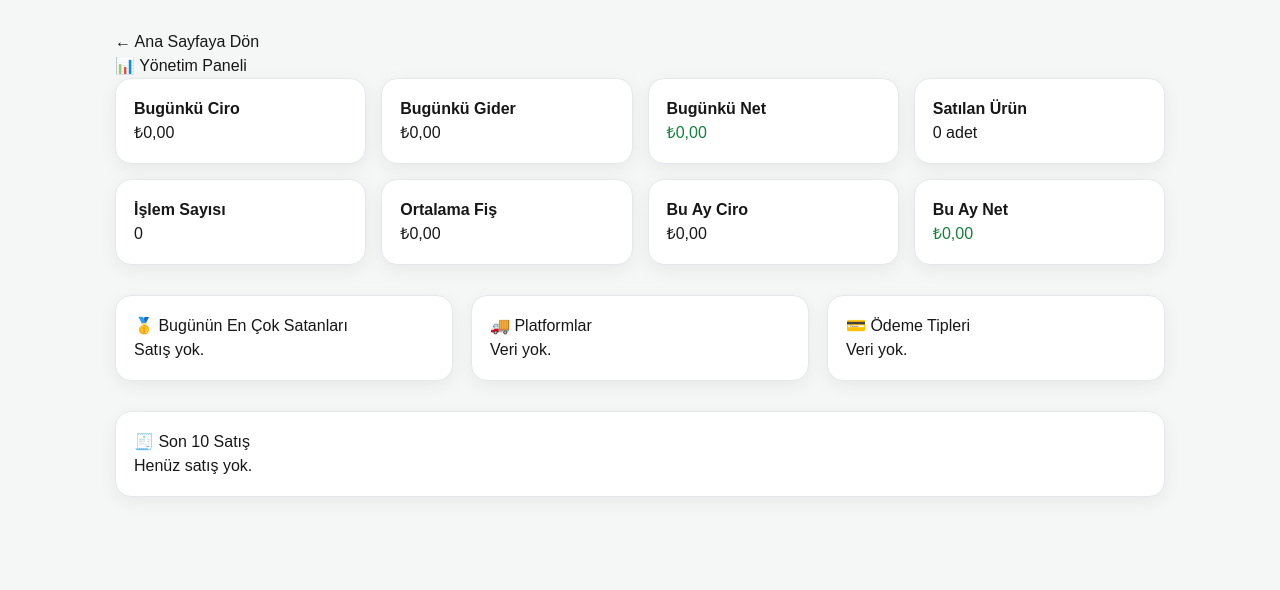
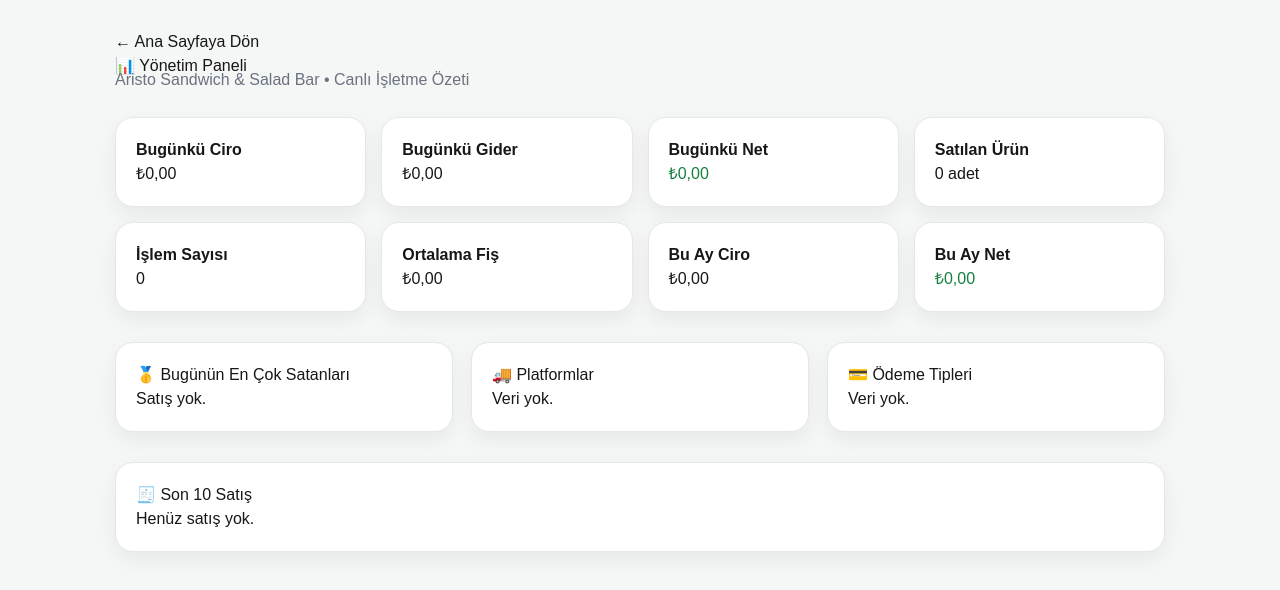
Before and after one commit to aristosandwich/aristo-yonetim-sistemi, a Next.js app: page /dashboard in a window 1280 px wide. Shown: the top 590 px of the page. Built offline with nearby package versions, Linux system fonts and the light colour scheme.

Commit message:
Dashboard görünümü düzenlendi

```diff
--- a/app/dashboard/page.tsx
+++ b/app/dashboard/page.tsx
@@ -158,9 +158,9 @@ export default function Dashboard() {
   const kartStili = {
     background: "#ffffff",
     border: "1px solid #e5e7eb",
-    borderRadius: "16px",
-    padding: "18px",
-    boxShadow: "0 5px 18px rgba(0,0,0,0.06)",
+    borderRadius: "18px",
+    padding: "20px",
+    boxShadow: "0 8px 20px rgba(0,0,0,0.06)",
   };
 
   return (
@@ -176,6 +176,16 @@ export default function Dashboard() {
         <Link href="/">← Ana Sayfaya Dön</Link>
 
         <h1>📊 Yönetim Paneli</h1>
+
+        <p
+          style={{
+            color: "#6b7280",
+            marginTop: "-10px",
+            marginBottom: "25px",
+          }}
+        >
+          Aristo Sandwich & Salad Bar • Canlı İşletme Özeti
+        </p>
 
         <section
           style={{
```
